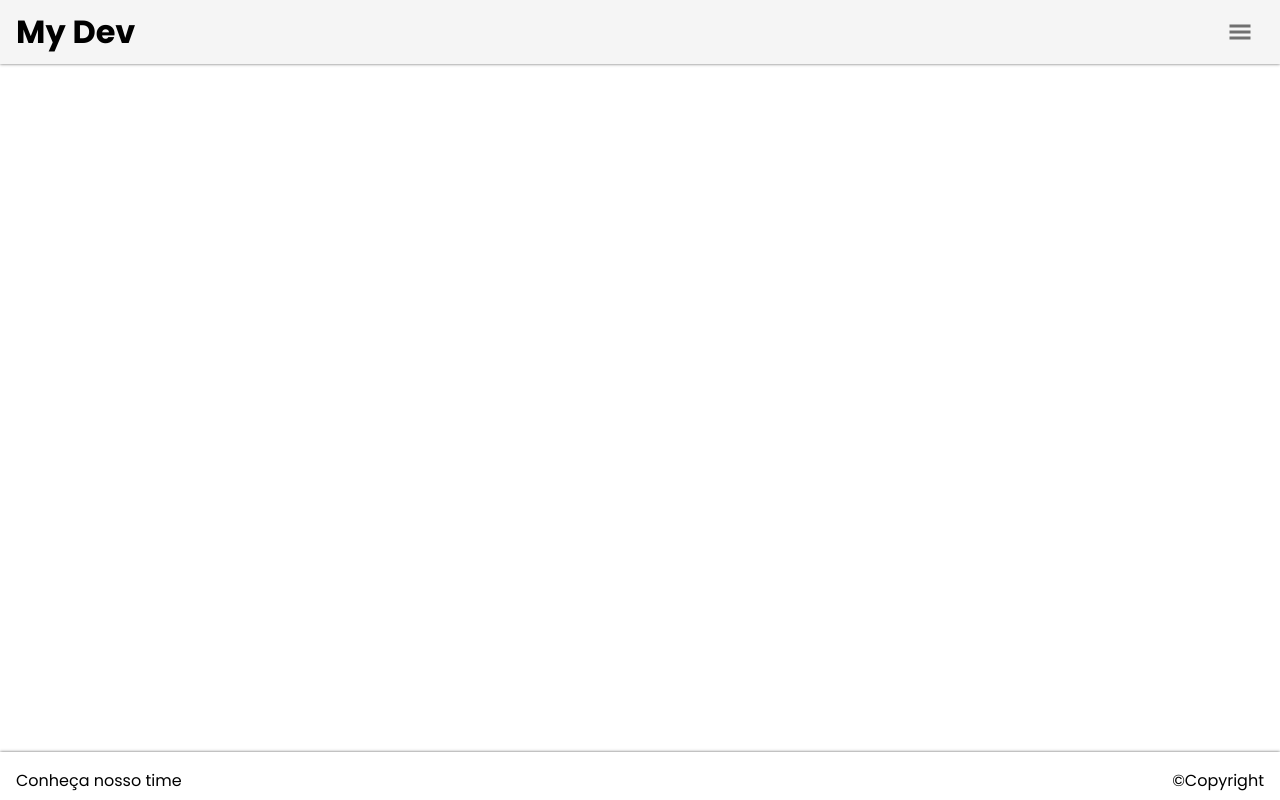
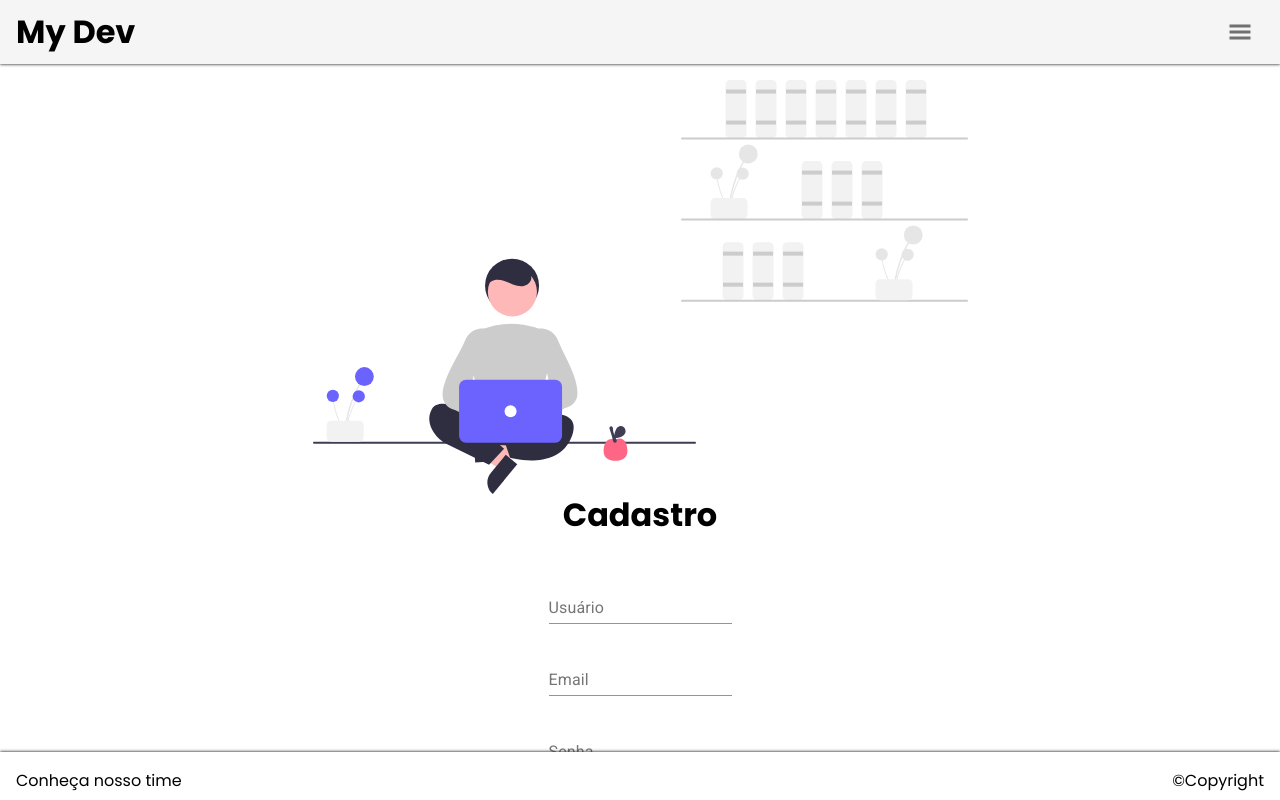
Before and after one commit to KevinWis/MyStack, a React (Create React App) app: page /register/1 in a window 1280 px wide. Built offline with nearby package versions, Linux system fonts and the light colour scheme.

Commit message:
added to routes

```diff
--- a/src/pages/registerEssentials/index.jsx
+++ b/src/pages/registerEssentials/index.jsx
@@ -16,7 +16,7 @@ import {
   ButtonContainer,
   ContainerContentPage,
 } from "./style";
-const RegisterEssencials = () => {
+const RegisterEssentials = () => {
   const history = useHistory();
   const schema = yup.object({
     name: yup
@@ -117,4 +117,4 @@ const RegisterEssencials = () => {
   );
 };
 
-export default RegisterEssencials;
+export default RegisterEssentials;
--- a/src/routes.js
+++ b/src/routes.js
@@ -2,6 +2,7 @@ import { Switch, Route } from "react-router-dom";
 import Landing from "./pages/landing";
 import PageSucess from "./pages/pagesuccess";
 import Login from "./pages/login";
+import RegisterEssentials from "./pages/registerEssentials";
 
 const Routes = () => {
   return (
@@ -15,7 +16,9 @@ const Routes = () => {
       <Route exact path="/login">
         <Login />
       </Route>
-      <Route exact path="/register/1"></Route>
+      <Route exact path="/register/1">
+        <RegisterEssentials />
+      </Route>
       <Route exact path="/register/2"></Route>
       <Route exact path="/profile/:id"></Route>
       <Route exact path="/page-success">
```
